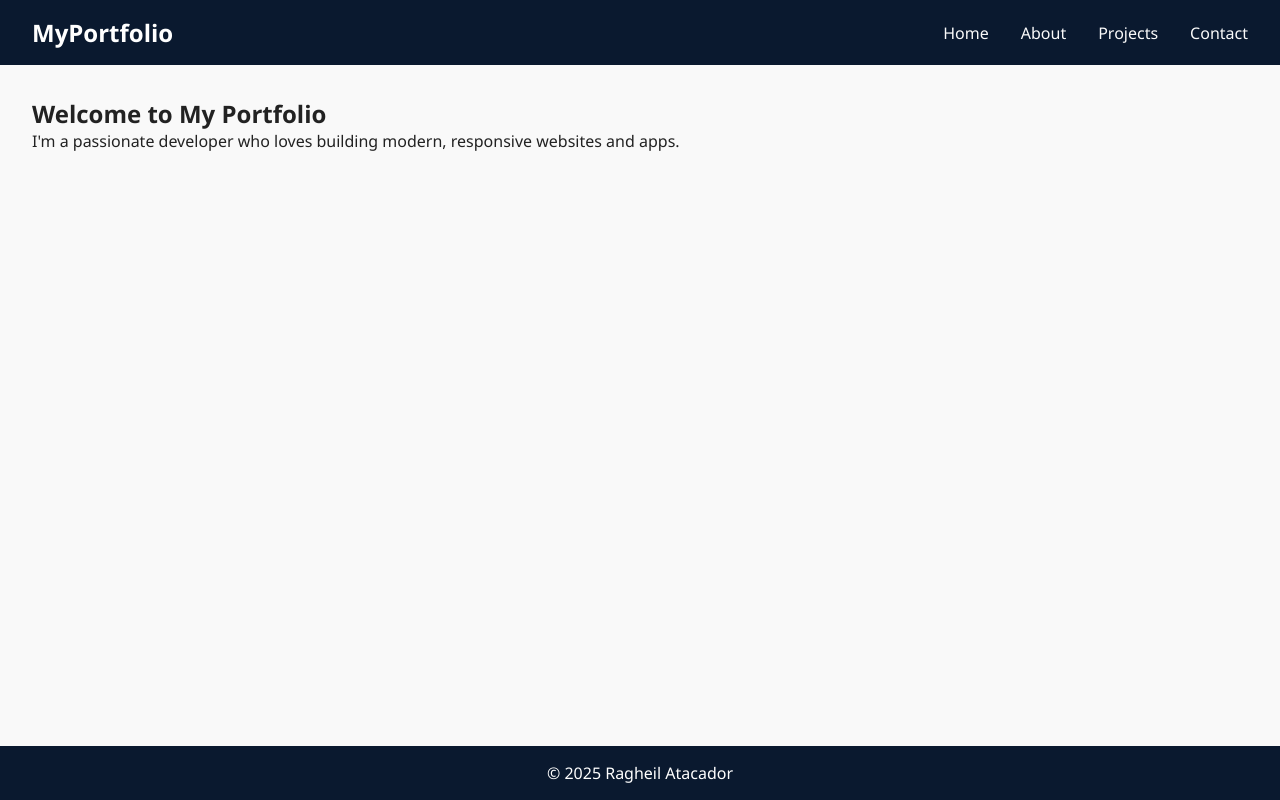
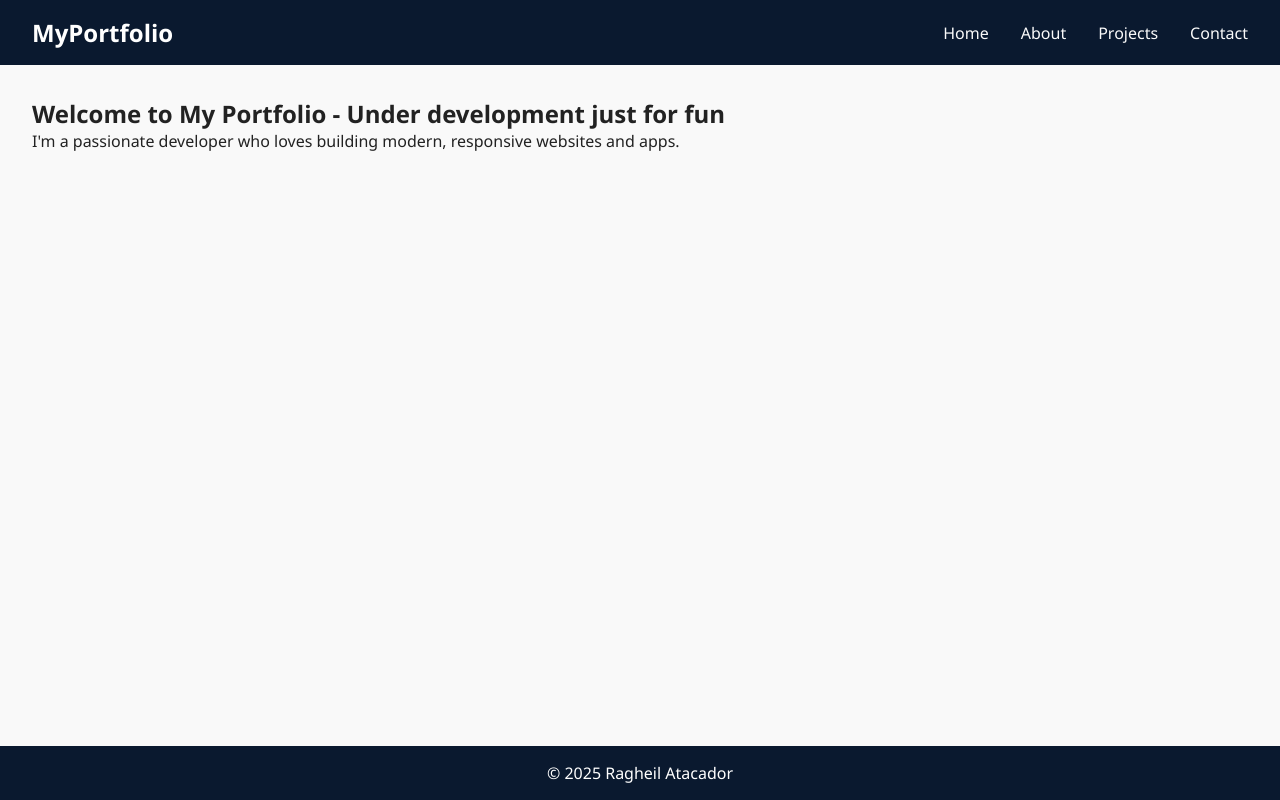
Before and after one commit to Ragheil/portfolio, a React (Vite) app: page / in a window 1280 px wide. Built offline with nearby package versions, Linux system fonts and the light colour scheme.

Commit message:
`Update Home component title to include development status`

```diff
--- a/src/pages/Home.jsx
+++ b/src/pages/Home.jsx
@@ -1,7 +1,7 @@
 const Home = () => {
   return (
     <section className="home container">
-      <h2>Welcome to My Portfolio</h2>
+      <h2>Welcome to My Portfolio - Under development just for fun</h2>
       <p>I'm a passionate developer who loves building modern, responsive websites and apps.</p>
     </section>
   );
```
